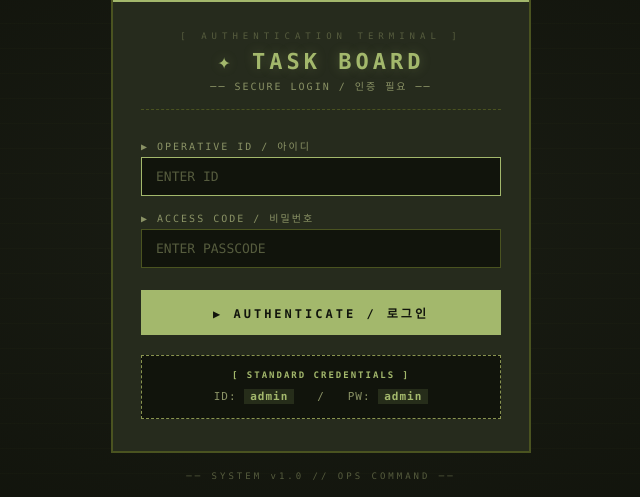
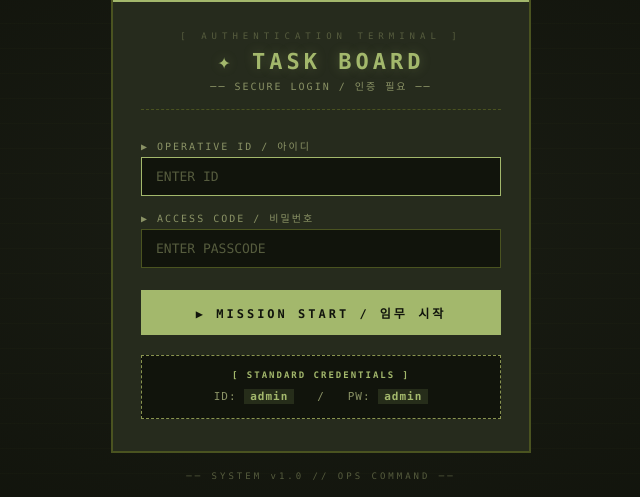
Before and after one commit to yuhwani/FastApi-Todos, a FastAPI app: page /login in a window 1280 px wide. Shown: the part 177-674 px from the top of the page, without its empty margins (319-959 px from the left). Run offline with FastAPI, Linux system fonts and the light colour scheme.

Commit message:
style: 군대식 라벨 통일 - 로그인/로그아웃/에러 메시지
- 로그인 버튼: AUTHENTICATE / 로그인 → MISSION START / 임무 시작
- 로그아웃 링크: 로그아웃 / SIGN OUT → 임무 종료 / MISSION END
- 인증 실패: INVALID CREDENTIALS / 인증 실패 → ACCESS DENIED / 신원 확인 실패

Co-Authored-By: Claude Opus 4.7 (1M context) <noreply@anthropic.com>

```diff
--- a/fastapi-app/templates/index.html
+++ b/fastapi-app/templates/index.html
@@ -728,7 +728,7 @@
 
         <!-- 로그아웃 -->
         <div class="logout-bar">
-            <a href="/logout">▶ 로그아웃 / SIGN OUT</a>
+            <a href="/logout">▶ 임무 종료 / MISSION END</a>
         </div>
 
         <!-- 군대식 헤더 -->
--- a/fastapi-app/templates/login.html
+++ b/fastapi-app/templates/login.html
@@ -229,10 +229,10 @@
                     <label class="field-label">▶ ACCESS CODE / 비밀번호</label>
                     <input type="password" name="password" placeholder="ENTER PASSCODE" required>
                 </div>
-                <button type="submit">▶ AUTHENTICATE / 로그인</button>
+                <button type="submit">▶ MISSION START / 임무 시작</button>
             </form>
 
-            <div class="error" id="error">▶ INVALID CREDENTIALS / 인증 실패</div>
+            <div class="error" id="error">▶ ACCESS DENIED / 신원 확인 실패</div>
 
             <div class="hint">
                 ID: <strong>admin</strong> &nbsp; / &nbsp; PW: <strong>admin</strong>
```
